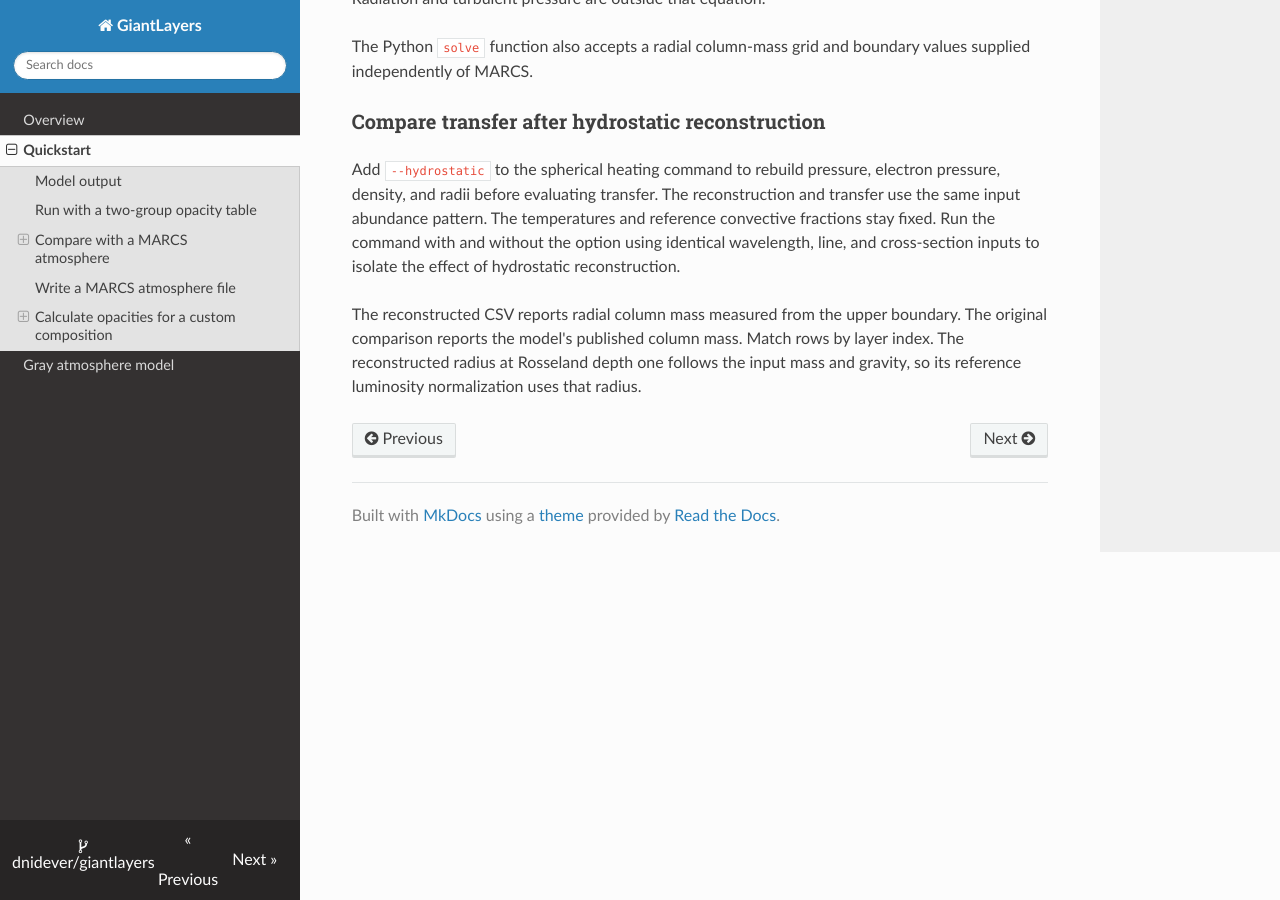
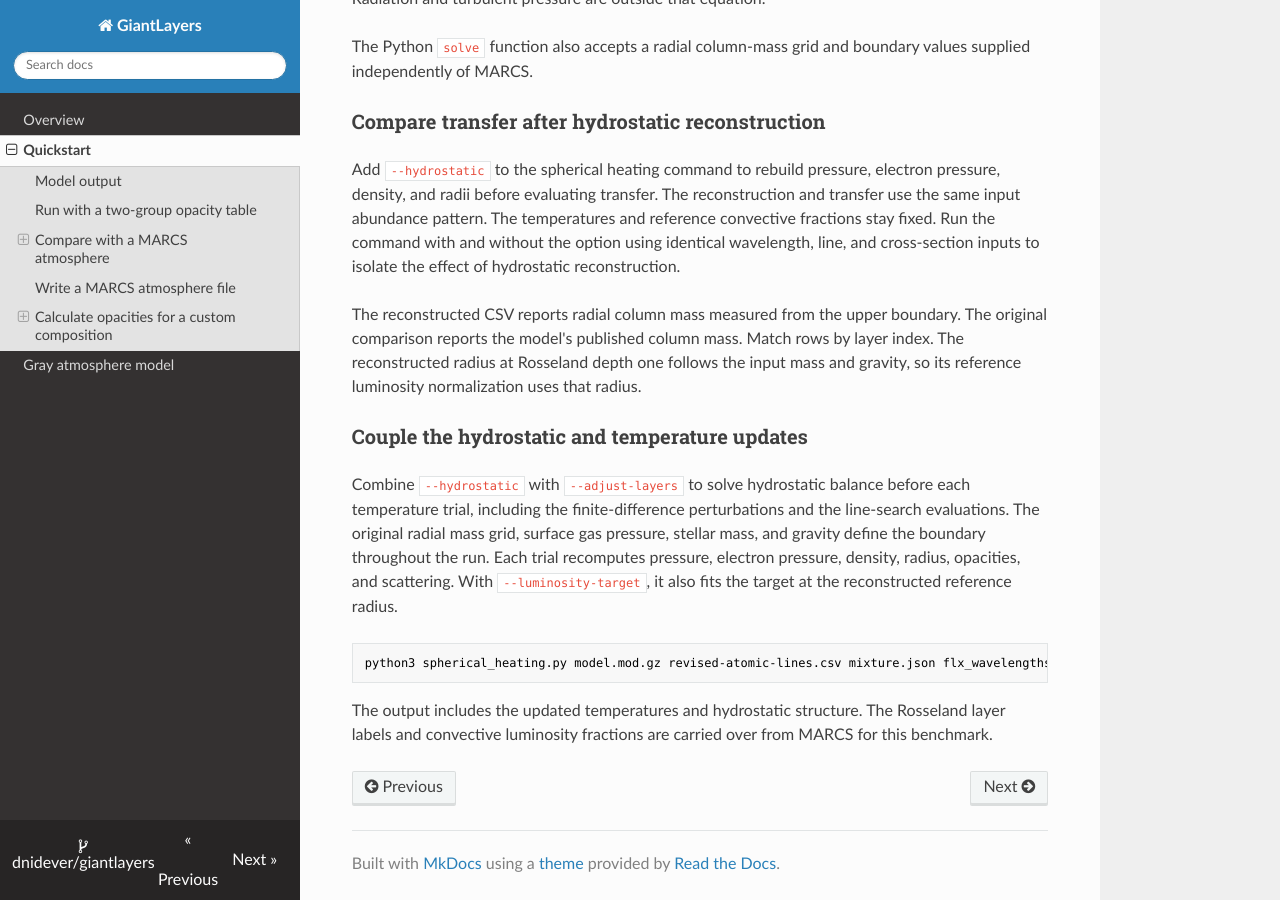
Before and after one commit to dnidever/giantlayers, an MkDocs documentation site: the page built from docs/quickstart.md, in a window 1280 px wide and 900 px high, scrolled down 7491 px. Built offline with MkDocs 1.6.1, drawn with Linux system fonts in a browser that asks for light colours; nearby versions of some CDN libraries.

Commit message:
Document the coupled spherical structure trial

````diff
--- a/docs/quickstart.md
+++ b/docs/quickstart.md
@@ -227,3 +227,13 @@ The Python `solve` function also accepts a radial column-mass grid and boundary
 Add `--hydrostatic` to the spherical heating command to rebuild pressure, electron pressure, density, and radii before evaluating transfer. The reconstruction and transfer use the same input abundance pattern. The temperatures and reference convective fractions stay fixed. Run the command with and without the option using identical wavelength, line, and cross-section inputs to isolate the effect of hydrostatic reconstruction.
 
 The reconstructed CSV reports radial column mass measured from the upper boundary. The original comparison reports the model's published column mass. Match rows by layer index. The reconstructed radius at Rosseland depth one follows the input mass and gravity, so its reference luminosity normalization uses that radius.
+
+### Couple the hydrostatic and temperature updates
+
+Combine `--hydrostatic` with `--adjust-layers` to solve hydrostatic balance before each temperature trial, including the finite-difference perturbations and the line-search evaluations. The original radial mass grid, surface gas pressure, stellar mass, and gravity define the boundary throughout the run. Each trial recomputes pressure, electron pressure, density, radius, opacities, and scattering. With `--luminosity-target`, it also fits the target at the reconstructed reference radius.
+
+```sh
+python3 spherical_heating.py model.mod.gz revised-atomic-lines.csv mixture.json flx_wavelengths.vac.gz --hydrostatic --adjust-layers 3 --steps 2 --luminosity-target --stride 400 --molecular-cross-section tio.json.gz > coupled-trial.csv
+```
+
+The output includes the updated temperatures and hydrostatic structure. The Rosseland layer labels and convective luminosity fractions are carried over from MARCS for this benchmark.
````
